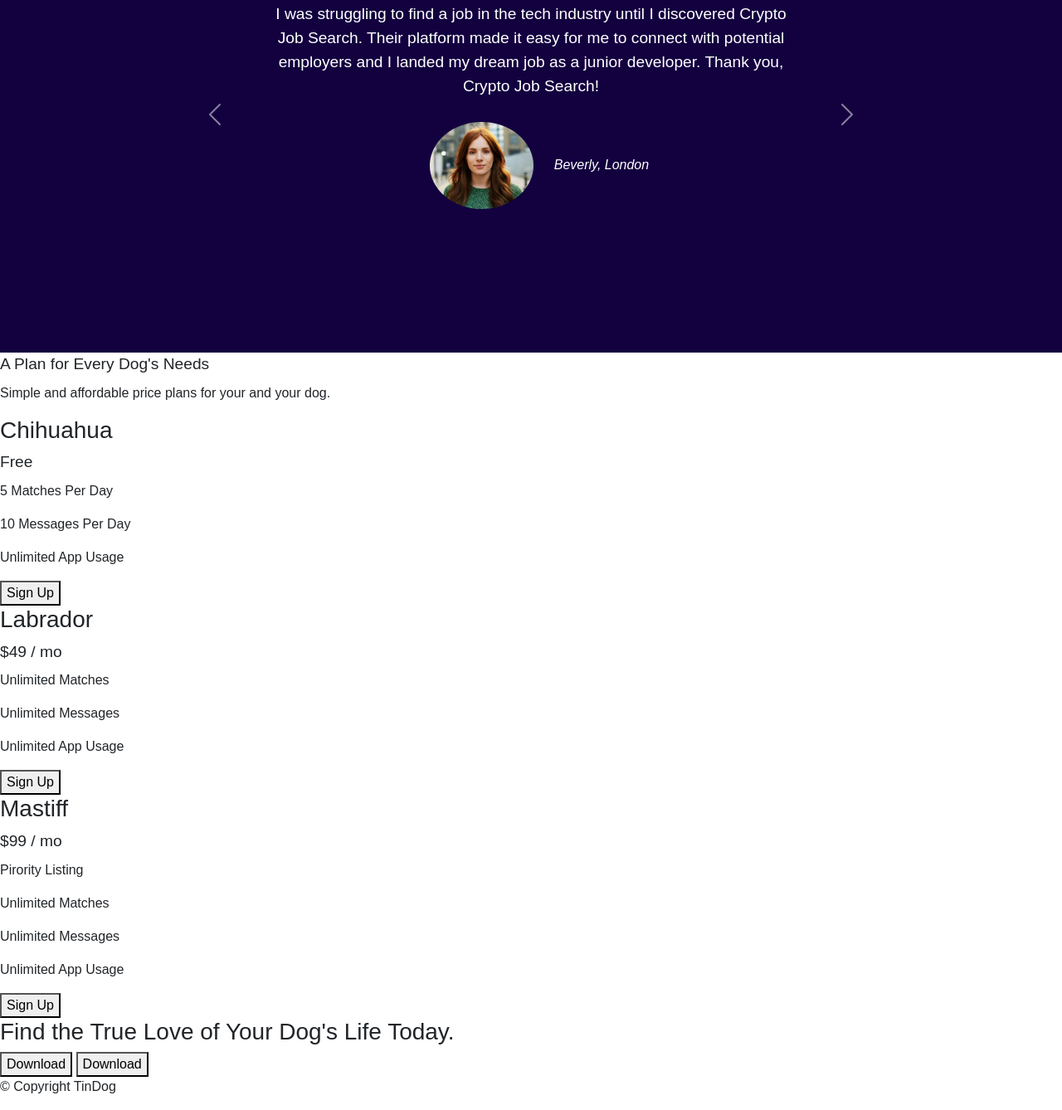
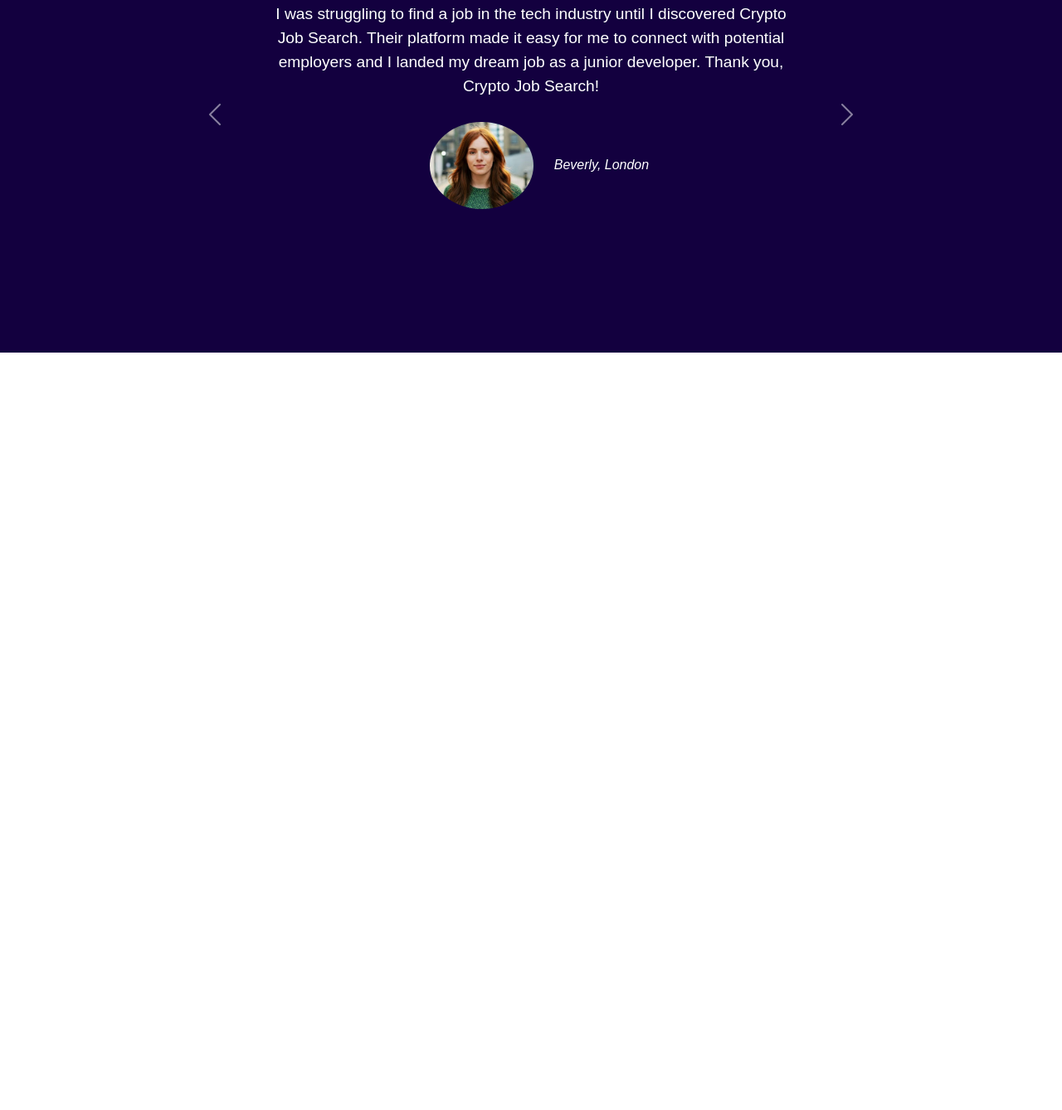
Before and after one commit to aide001/Dev-testimonials, a plain HTML site: page index.html in a window 1280 px wide. Shown: the part 1332-2670 px from the top of the page at 83% size. After the commit the page ends 1757 px from the top, so only its background shows below. Drawn offline with nearby package versions, Linux system fonts and the light colour scheme.

Commit message:
Update index.html

```diff
--- a/index.html
+++ b/index.html
@@ -121,61 +121,6 @@
 
 
 
-  <!-- Pricing -->
-
-  <section id="pricing">
-
-    <h2>A Plan for Every Dog's Needs</h2>
-    <p>Simple and affordable price plans for your and your dog.</p>
-
-
-    <h3>Chihuahua</h3>
-    <h2>Free</h2>
-    <p>5 Matches Per Day</p>
-    <p>10 Messages Per Day</p>
-    <p>Unlimited App Usage</p>
-    <button type="button">Sign Up</button>
-
-
-    <h3>Labrador</h3>
-    <h2>$49 / mo</h2>
-    <p>Unlimited Matches</p>
-    <p>Unlimited Messages</p>
-    <p>Unlimited App Usage</p>
-    <button type="button">Sign Up</button>
-
-
-    <h3>Mastiff</h3>
-    <h2>$99 / mo</h2>
-    <p>Pirority Listing</p>
-    <p>Unlimited Matches</p>
-    <p>Unlimited Messages</p>
-    <p>Unlimited App Usage</p>
-    <button type="button">Sign Up</button>
-
-  </section>
-
-
-  <!-- Call to Action -->
-
-  <section id="cta">
-
-    <h3>Find the True Love of Your Dog's Life Today.</h3>
-    <button type="button">Download</button>
-    <button type="button">Download</button>
-
-  </section>
-
-
-  <!-- Footer -->
-
-  <footer id="footer">
-
-    <p>© Copyright TinDog</p>
-
-  </footer>
-
-
-</body>
+ </body>
 
 </html>
```
